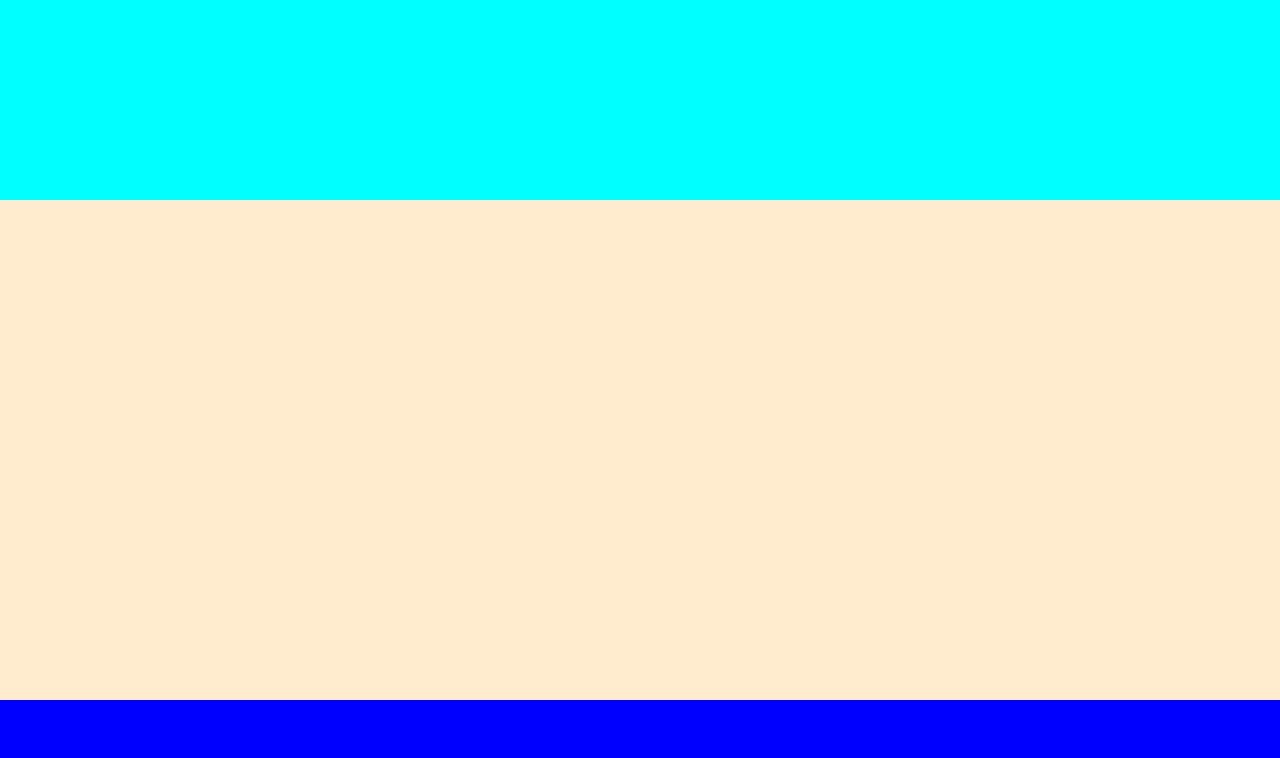
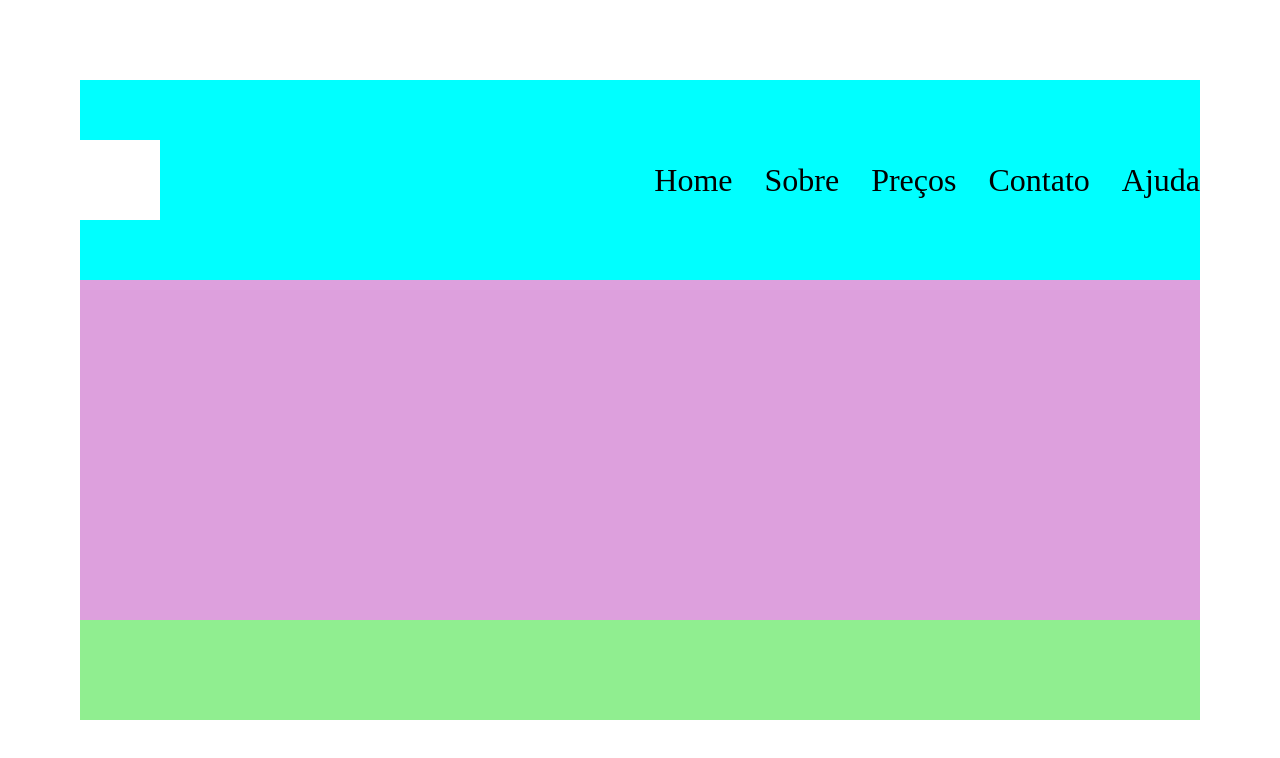
Before and after one commit to victorhugoaurelianocoltro/layout-bb, a plain HTML site: page index.html in a window 1280 px wide. Drawn offline with Linux system fonts and the light colour scheme.

Commit message:
reader concluido

```diff
--- a/index.html
+++ b/index.html
@@ -7,7 +7,20 @@
     <title><document></title>
 </head>
 <body>
-  <header></header>
+  <header>
+    <div class="logo"></div>
+    <div class="menu">
+        <ul>
+            <li><a href="#">Home</a></li>
+            <li><a href="#">Sobre</a></li>
+            <li><a href="#">Preços</a></li>
+            <li><a href="#">Contato</a></li>
+            <li><a href="#">Ajuda</a></li>
+        </ul>
+    </div>
+
+
+  </header>
   <main></main>
   <footer></footer>
 </body>
--- a/style.css
+++ b/style.css
@@ -19,19 +19,35 @@ body{
     height: 100vh;
     display: flex;
     flex-direction: column;
+    padding: 80px;
 }
 
 header{
     height: 200px;
     background-color: aqua;
+    display: flex;
+    justify-content: space-between;
+    align-items: center;
 }
 
 main{
     flex-grow: 1;
-    background-color: blanchedalmond;
+    background-color: plum;
 }
 
 footer{
     height: 100px;
-    background-color: blue;
+    background-color: lightgreen;
 }
+
+.logo{
+    height: 80px;
+    width: 80px;
+    background-color: white;
+}
+
+.menu ul{
+    display: flex;
+    gap: 32px;
+    font-size: 32px;
+}
```
